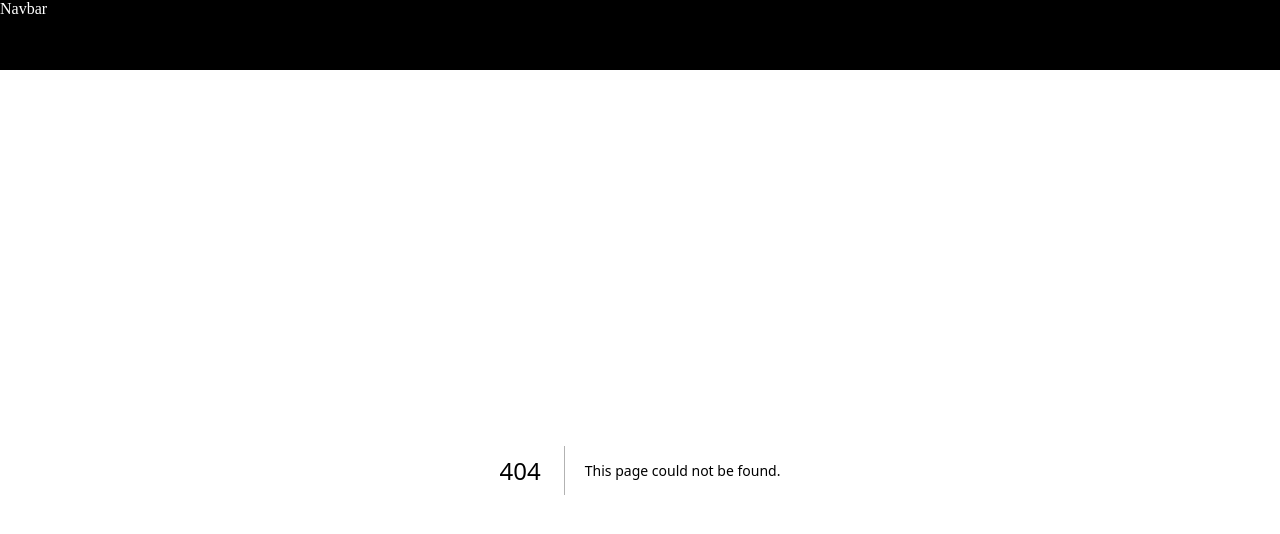
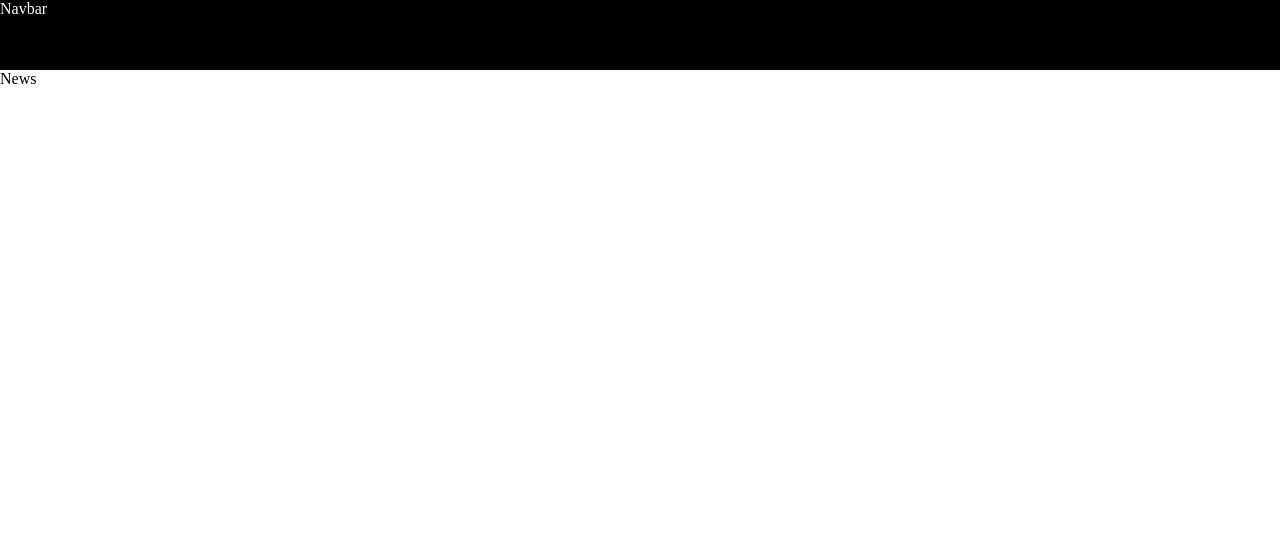
Before and after one commit to argianardi/sinauNextJs, a Next.js app: page /category/news in a window 1280 px wide. Before the commit this address had no page. Shown: the top 534 px of the page. Built offline with nearby package versions, Linux system fonts and the light colour scheme.

Commit message:
Feat:  Add news page

```diff
--- /dev/null
+++ b/src/pages/category/news.tsx
@@ -0,0 +1,7 @@
+import React from 'react';
+
+const News = () => {
+  return <div>News</div>;
+};
+
+export default News;
```
